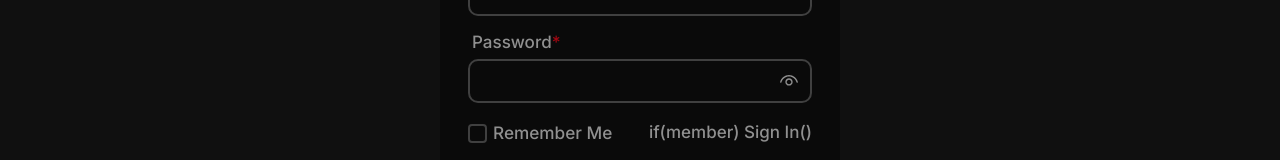
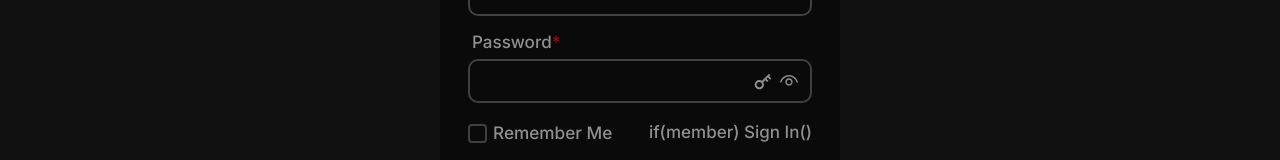
Before and after one commit to chuchra-himanshu/ui.cooders.org, a React (Vite) app: page /signup in a window 1280 px wide. Shown: the part 388-548 px from the top of the page. Built offline with nearby package versions, Linux system fonts and the light colour scheme; no server answers.

Commit message:
Add Random Password Generation Feature

```diff
--- a/src/components/form/PasswordInput.tsx
+++ b/src/components/form/PasswordInput.tsx
@@ -1,5 +1,6 @@
 import React, { useState } from "react";
 import { VscEye, VscEyeClosed } from "react-icons/vsc";
+import { RiKey2Line } from "react-icons/ri";
 
 const PasswordInput: React.FC<PasswordInputPropsInterface> = ({
   id,
@@ -10,6 +11,7 @@ const PasswordInput: React.FC<PasswordInputPropsInterface> = ({
   disabled = false,
   handleInputChange,
   placeholder = "",
+  generateRandomPassword,
 }) => {
   const [showPassword, setShowPassword] = useState(false);
   const togglePasswordVisibility = () => setShowPassword((prev) => !prev);
@@ -33,12 +35,21 @@ const PasswordInput: React.FC<PasswordInputPropsInterface> = ({
           disabled={disabled}
           className="w-full pr-10 px-3 py-2 border-2 rounded-[10px] outline-none border-border-primary focus:border-accent focus:text-text-primary transition-all duration-200 ease-in-out"
         />
-        <Icon
-          className="absolute top-[11px] right-3 cursor-pointer text-text-secondary hover:text-accent transition-all duration-200 ease-in-out"
-          size={22}
-          onClick={togglePasswordVisibility}
-          aria-label={showPassword ? "Hide password" : "Show password"}
-        />
+        <section className="flex items-center gap-1 absolute top-[11px] right-3">
+          {generateRandomPassword && (
+            <RiKey2Line
+              className="cursor-pointer text-text-secondary hover:text-accent transition-all duration-200 ease-in-out"
+              size={22}
+              onClick={generateRandomPassword}
+            />
+          )}
+          <Icon
+            className="cursor-pointer text-text-secondary hover:text-accent transition-all duration-200 ease-in-out"
+            size={22}
+            onClick={togglePasswordVisibility}
+            aria-label={showPassword ? "Hide password" : "Show password"}
+          />
+        </section>
       </div>
     </div>
   );
--- a/src/pages/auth/SignUp.tsx
+++ b/src/pages/auth/SignUp.tsx
@@ -9,6 +9,7 @@ import {
   TextInput,
 } from "../../components";
 import { useNavigate, type NavigateFunction } from "react-router-dom";
+import { HELPER_UTILITY } from "../../utils";
 
 const SignUp: React.FC = () => {
   const navigate: NavigateFunction = useNavigate();
@@ -40,6 +41,11 @@ const SignUp: React.FC = () => {
   const handleFormSubmit = useCallback((e: FormEvent<HTMLFormElement>) => {
     e.preventDefault();
   }, []);
+
+  const generateRandomPassword = () => {
+    const randomPassword = HELPER_UTILITY.GENERATE_RANDOM_PASSWORD();
+    setFormData((prev) => ({ ...prev, password: randomPassword }));
+  };
 
   const SwitchToSignIn = () => (
     <p className="text-text-secondary text-[17px] font-medium transition-all duration-200 text-center">
@@ -80,6 +86,7 @@ const SignUp: React.FC = () => {
         value={formData.password}
         required={true}
         handleInputChange={handleInputChange}
+        generateRandomPassword={generateRandomPassword}
       />
       <section className="pt-1">
         <section className="flex items-center justify-between w-full h-[24px] mb-[20px]">
--- a/src/types/components/form.components.types.d.ts
+++ b/src/types/components/form.components.types.d.ts
@@ -19,4 +19,5 @@ interface PasswordInputPropsInterface {
   value: string;
   disabled?: boolean;
   handleInputChange?: (e: React.ChangeEvent<HTMLInputElement>) => void;
+  generateRandomPassword?: () => void;
 }
--- /dev/null
+++ b/src/utils/helper.utils.ts
@@ -0,0 +1,33 @@
+function GENERATE_RANDOM_PASSWORD(length = 12) {
+  if (length < 8 || length > 60) {
+    throw new Error("Password length must be between 8 and 60 characters.");
+  }
+
+  const upper = "ABCDEFGHIJKLMNOPQRSTUVWXYZ";
+  const lower = "abcdefghijklmnopqrstuvwxyz";
+  const digits = "0123456789";
+  const symbols = "@#!$%^&*";
+  const allChars = upper + lower + digits + symbols;
+
+  let password = [
+    upper[Math.floor(Math.random() * upper.length)],
+    lower[Math.floor(Math.random() * lower.length)],
+    digits[Math.floor(Math.random() * digits.length)],
+    symbols[Math.floor(Math.random() * symbols.length)],
+  ];
+
+  for (let i = password.length; i < length; i++) {
+    password.push(allChars[Math.floor(Math.random() * allChars.length)]);
+  }
+
+  for (let i = password.length - 1; i > 0; i--) {
+    const j = Math.floor(Math.random() * (i + 1));
+    [password[i], password[j]] = [password[j], password[i]];
+  }
+
+  return password.join("");
+}
+
+export default {
+  GENERATE_RANDOM_PASSWORD,
+};
--- /dev/null
+++ b/src/utils/index.ts
@@ -0,0 +1,3 @@
+import HELPER_UTILITY from "./helper.utils";
+
+export { HELPER_UTILITY };
```
